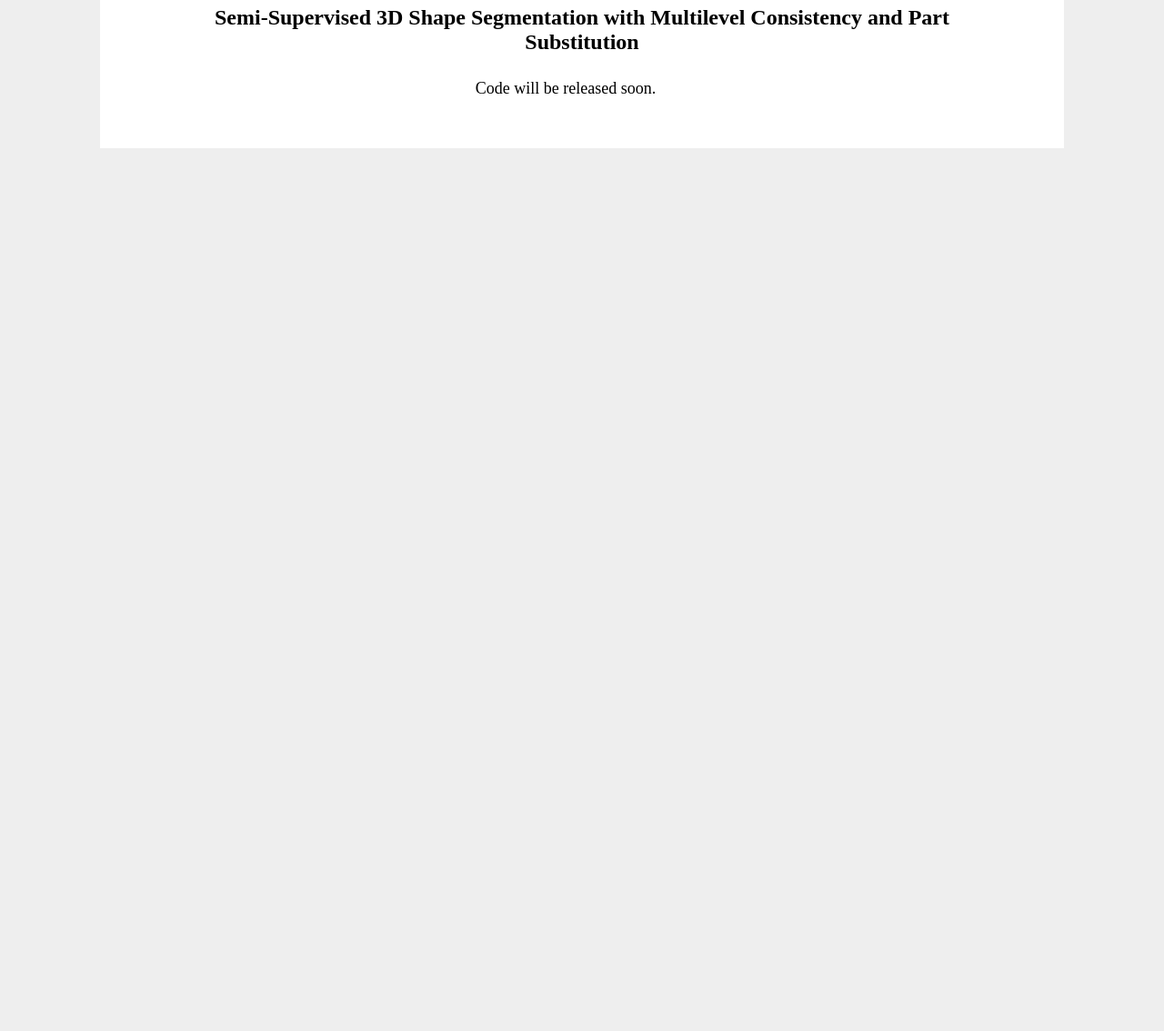
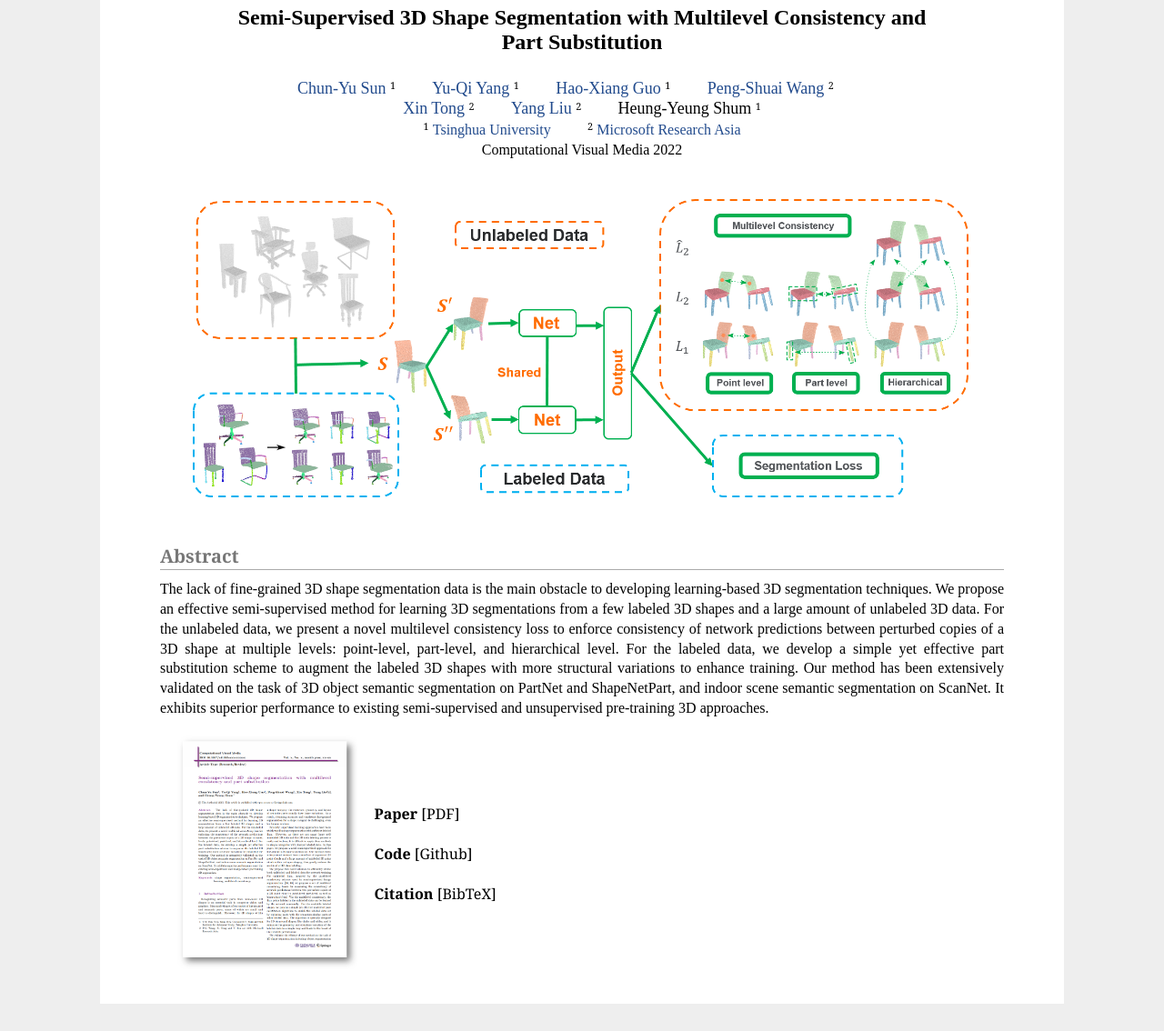
Before and after one commit to isunchy/isunchy.github.io, a plain HTML site: page projects/semi_supervised_3d_segmentation.html in a window 1280 px wide. Shown: the part 112-1246 px from the top of the page at 91% size. Before the commit the page ends 800 px from the top, so only its background shows below. Drawn offline with Linux system fonts and the light colour scheme.

Commit message:
add semi-supervised-3d-segmentation project to homepage

```diff
--- a/projects/semi_supervised_3d_segmentation.html
+++ b/projects/semi_supervised_3d_segmentation.html
@@ -18,40 +18,42 @@
 <table border="0" width="100%"> <tbody>
 <tr>
   <td valign="top" align="center">
-    <b><font size="5" face="Times New Roman" >Semi-Supervised 3D Shape Segmentation with Multilevel Consistency and Part Substitution</font></b>
+    <b><font size="5" face="Times New Roman" >Semi-Supervised 3D Shape Segmentation with Multilevel Consistency and <br> Part Substitution</font></b>
     <br><br>
   </td>
 </tr>
 
 
-<tr>
+<!-- <tr>
   <td valign="top" align="center">
     <font size="4" face="Times New Roman" > Code will be released soon.</a>&emsp;&emsp;
     <br> <br>
   </td>
-</tr>
+</tr> -->
 
-<!-- <tr>
+<tr>
   <td valign="top" align="center">
-    <font size="4" face="Times New Roman" > <a href="https://isunchy.github.io/"  target="_blank">Chun-Yu Sun</a> </font> <font size="2"><sup>12</sup></font> &emsp;&emsp;
-    <font size="4" face="Times New Roman" > Qian-Fang Zou</a> </font> <font size="2"><sup>23</sup></font> &emsp;&emsp;
+    <font size="4" face="Times New Roman" > <a href="https://isunchy.github.io/"  target="_blank">Chun-Yu Sun</a> </font> <font size="2"><sup>1</sup></font> &emsp;&emsp;
+    <font size="4" face="Times New Roman" > <a href="https://yukichiii.github.io/"  target="_blank">Yu-Qi Yang</a> </font> <font size="2"><sup>1</sup></font> &emsp;&emsp;
+    <font size="4" face="Times New Roman" > <a href="https://haoxiangguo.cn/"  target="_blank">Hao-Xiang Guo</a> </font> <font size="2"><sup>1</sup></font> &emsp;&emsp;
+    <font size="4" face="Times New Roman" > <a href="https://wang-ps.github.io/"  target="_blank">Peng-Shuai Wang</a> </font> <font size="2"><sup>2</sup></font> &emsp;&emsp;
+    <br>
     <font size="4" face="Times New Roman" > <a href="http://research.microsoft.com/en-us/um/people/xtong/xtong.html"  target="_blank">Xin Tong</a> </font> <font size="2"><sup>2</sup></font> &emsp;&emsp;
-    <font size="4" face="Times New Roman" > <a href="https://xueyuhanlang.github.io/"  target="_blank">Yang Liu</a> </font> <font size="2"><sup>2</sup></font>
+    <font size="4" face="Times New Roman" > <a href="https://xueyuhanlang.github.io/"  target="_blank">Yang Liu</a> </font> <font size="2"><sup>2</sup></font> &emsp;&emsp;
+    <font size="4" face="Times New Roman" > Heung-Yeung Shum</a> </font> <font size="2"><sup>1</sup></font>
     <br>
     <font size="2"> <sup>1</sup></font> <font size="3" face="Times New Roman" > <a href="https://www.tsinghua.edu.cn/publish/thu2018en/index.html" target="_blank">Tsinghua University</a></font>
     &emsp;&emsp;
     <font size="2"> <sup>2</sup></font> <font size="3" face="Times New Roman" ><a href="http://research.microsoft.com/en-us/labs/asia/" target="_blank">Microsoft Research Asia</a> </font>
-    &emsp;&emsp;
-    <font size="2"> <sup>3</sup></font> <font size="3" face="Times New Roman" ><a href="http://en.ustc.edu.cn/" target="_blank">University of Science and Technology of China</a> </font>
     <br>
-    <font size="3" face="Times New Roman" > ACM Transactions on Graphics (Proceedings of SIGGRAPH Asia 2019) </font>
+    <font size="3" face="Times New Roman" > Computational Visual Media 2022</font>
     <br> <br>
   </td>
-</tr> -->
-<!--
+</tr>
+
 <tr>
   <td valign="top" align="center">
-      <img width="95%" src="./cuboid_abstraction_files/teaser.png">
+      <img width="95%" src="./semi_supervised_3d_segmentation_files/consistency_graphical_abstract.png">
   </td>
 </tr>
 </tbody> </table>
@@ -61,33 +63,34 @@
 <tr>
   <p style="text-align:justify;">
   <font face="Times New Roman" >
-    Abstracting man-made 3D objects as assemblies of primitives, i.e., shape abstraction, is an important task in 3D shape understanding and analysis. In this paper, we propose an unsupervised learning method for automatically constructing compact and expressive shape abstractions of 3D objects in a class. The key idea of our approach is an adaptive hierarchical cuboid representation that abstracts a 3D shape with a set of parametric cuboids adaptively selected from a hierarchical and multi-level cuboid representation shared by all objects in the class. The adaptive hierarchical cuboid abstraction offers a compact representation for modeling the variant shape structures and their coherence at different abstraction levels. Based on this representation, we design a convolutional neural network (CNN) for predicting the parameters of each cuboid in the hierarchical cuboid representation and the adaptive selection mask of cuboids for each input 3D shape. For training the CNN from an unlabeled 3D shape collection, we propose a set of novel loss functions to maximize the approximation quality and compactness of the adaptive hierarchical cuboid abstraction and present a progressive training scheme to refine the cuboid parameters and the cuboid selection mask effectively.
-    <br>
-    We evaluate the effectiveness of our approach on various 3D shape collections and demonstrate its advantages over the existing cuboid abstraction approach. We also illustrate applications of the resulting adaptive cuboid representations in various shape analysis and manipulation tasks.
+    The lack of fine-grained 3D shape segmentation data is the main obstacle to developing learning-based 3D segmentation techniques. We propose an effective semi-supervised method for learning 3D segmentations from a few labeled 3D shapes and a large amount of unlabeled 3D data. For the unlabeled data, we present a novel multilevel consistency loss to enforce consistency of  network predictions between  perturbed copies of a 3D shape at multiple levels: point-level, part-level, and hierarchical level. For the labeled data, we develop a simple yet effective part substitution scheme to augment the labeled 3D shapes with more structural variations to enhance training. Our method has been extensively validated on the task of 3D object semantic segmentation on PartNet and ShapeNetPart, and indoor scene semantic segmentation on ScanNet. It exhibits superior performance to  existing semi-supervised and unsupervised pre-training 3D approaches.
   </font>
   </p>
 </tr>
 
 <tr>
   <td align="center" width="25%">
-    <img src="./cuboid_abstraction_files/thumbnail.png" width="200">
+    <img src="./semi_supervised_3d_segmentation_files/thumbnail.png" width="200">
   </td>
   <td>
-    <strong>Paper</strong> [<a href="./cuboid_abstraction_files/PrimitiveGen.pdf" target="_blank">PDF</a>] <br><br>
-    <strong>Appendix</strong> [<a href="./cuboid_abstraction_files/Appendix.pdf" target="_blank">PDF</a>] <br><br>
-    <strong>Slides</strong> [<a href="./cuboid_abstraction_files/SA2019-Cuboid-Abstraction-ChunyuSun-Final.pptx" target="_blank">PPTX</a>] <br><br>
-    <strong>Code</strong> [<a href="https://github.com/isunchy/cuboid_abstraction" target="_blank">Github</a>] <br><br>
-    <strong>Citation</strong> [<a href="./cuboid_abstraction_files/sun2019abstraction.bib" target="_blank">BibTeX</a>]<br>
-    <p style="text-align:justify;">
+    <strong>Paper</strong> [PDF] <br><br>
+    <!-- <strong>Paper</strong> [<a href="./cuboid_abstraction_files/PrimitiveGen.pdf" target="_blank">PDF</a>] <br><br> -->
+    <!-- <strong>Appendix</strong> [<a href="./cuboid_abstraction_files/Appendix.pdf" target="_blank">PDF</a>] <br><br> -->
+    <!-- <strong>Slides</strong> [<a href="./cuboid_abstraction_files/SA2019-Cuboid-Abstraction-ChunyuSun-Final.pptx" target="_blank">PPTX</a>] <br><br> -->
+    <strong>Code</strong> [Github] <br><br>
+    <!-- <strong>Code</strong> [<a href="https://github.com/isunchy/cuboid_abstraction" target="_blank">Github</a>] <br><br> -->
+    <strong>Citation</strong> [BibTeX]<br>
+    <!-- <strong>Citation</strong> [<a href="./cuboid_abstraction_files/sun2019abstraction.bib" target="_blank">BibTeX</a>]<br> -->
+<!--     <p style="text-align:justify;">
     <font face="Times New Roman" >
     Chun-Yu Sun, Qian-Fang Zou, Xin Tong, and Yang Liu. 2019. Learning
     Adaptive Hierarchical Cuboid Abstractions of 3D Shape Collections. ACM
     Trans. Graph. 38, 6, Article 241 (2019), 13 pages.
     </font>
-    </p>
+    </p> -->
   </td>
 </tr>
-</tbody> </table> -->
+</tbody> </table>
 
 </div>
 </body>
```
Also changed, not shown: index.html (+27 -4 lines), isunchy_homepage_files/img/semi-supervised-3d-segmentation.png (added), projects/semi_supervised_3d_segmentation_files/consistency_graphical_abstract.png (added), projects/semi_supervised_3d_segmentation_files/thumbnail.png (added).
